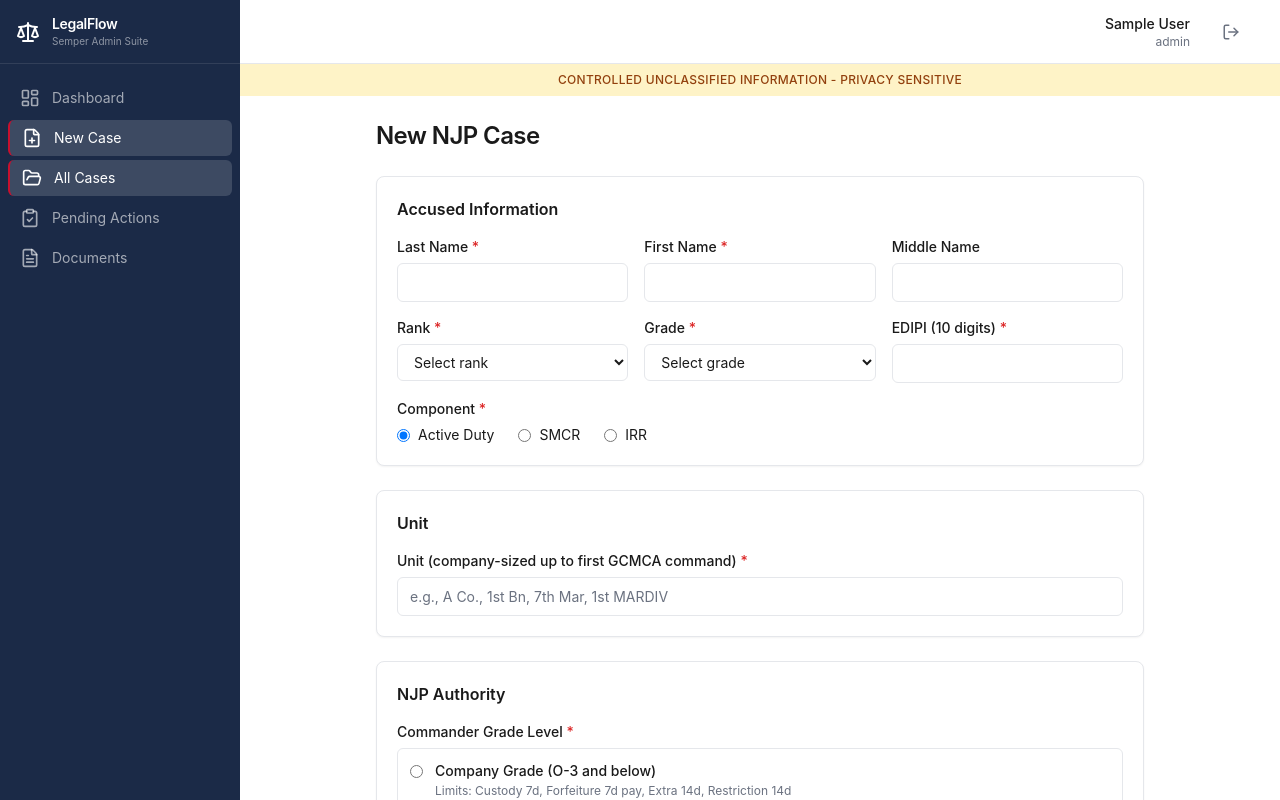
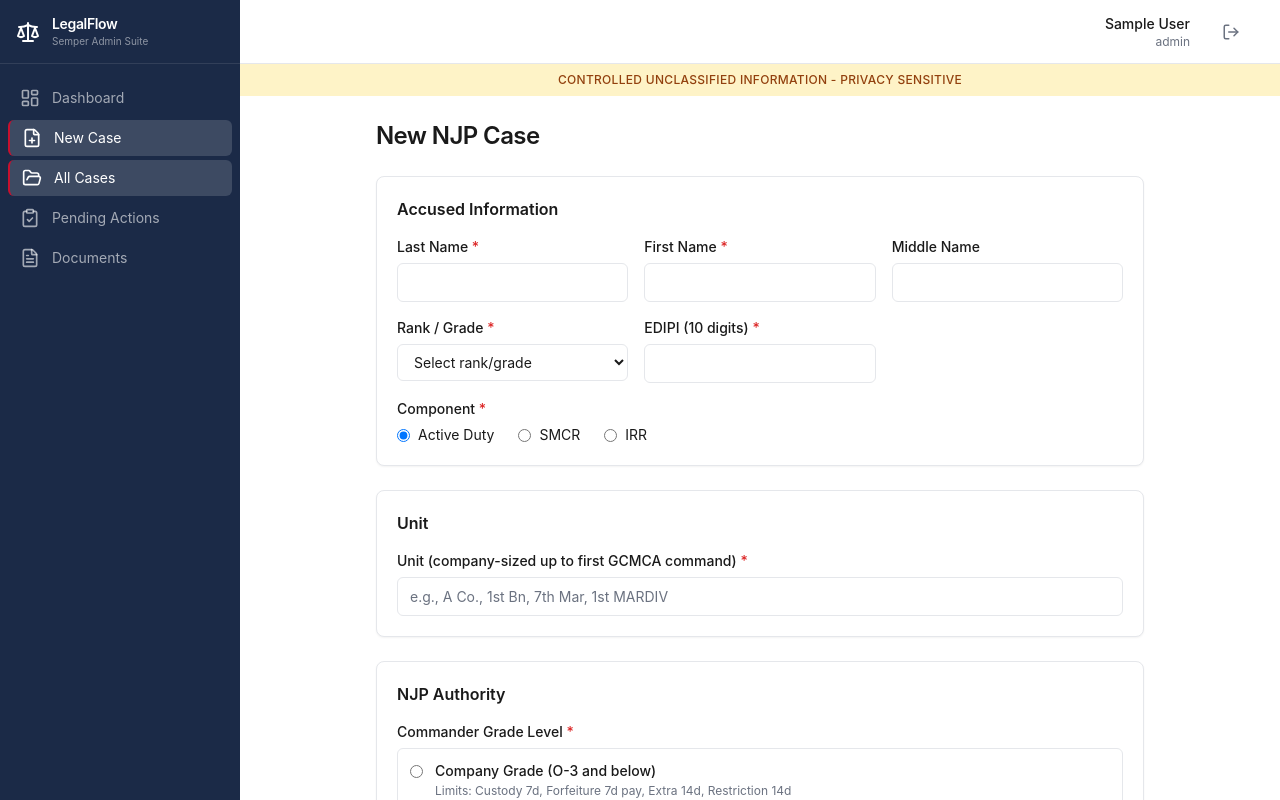
Before and after one commit to furby203824/LegalFlow, a Next.js app: page /LegalFlow/cases/new in a window 1280 px wide. Shown: the top 800 px of the page. Built offline with nearby package versions, Linux system fonts and the light colour scheme; sample sign-in values are in the browser's storage.

Commit message:
Combine Rank and Grade into single dropdown with E3/LCpl format
Replaces the two separate Rank and Grade select fields with one
combined dropdown showing options like "E3/LCpl", "E5/Sgt", etc.

https://claude.ai/code/session_01Um6AGosFrii8Xwt1djEcLo

```diff
--- a/src/app/cases/new/page.tsx
+++ b/src/app/cases/new/page.tsx
@@ -3,7 +3,7 @@
 import { useState, FormEvent } from "react";
 import { useRouter } from "next/navigation";
 import AppShell from "@/components/ui/AppShell";
-import { RANKS, GRADES, UCMJ_ARTICLES, RANK_TO_GRADE } from "@/types";
+import { UCMJ_ARTICLES, RANK_GRADE_OPTIONS, RANK_TO_GRADE, GRADES } from "@/types";
 import type { Rank } from "@/types";
 import { cn } from "@/lib/utils";
 import { AlertTriangle, AlertOctagon, Info, Plus, Trash2 } from "lucide-react";
@@ -41,8 +41,7 @@ export default function NewCasePage() {
   const [lastName, setLastName] = useState("");
   const [firstName, setFirstName] = useState("");
   const [middleName, setMiddleName] = useState("");
-  const [rank, setRank] = useState("");
-  const [grade, setGrade] = useState("");
+  const [rankGrade, setRankGrade] = useState(""); // combined "E3/LCpl" value
   const [edipi, setEdipi] = useState("");
   const [unit, setUnit] = useState("");
   const [component, setComponent] = useState("ACTIVE");
@@ -56,10 +55,9 @@ export default function NewCasePage() {
     victims: [{ status: "Unknown", sex: "Unknown", race: "Unknown", ethnicity: "Unknown" }],
   }]);
 
-  function handleRankChange(newRank: string) {
-    setRank(newRank);
-    if (newRank in RANK_TO_GRADE) setGrade(RANK_TO_GRADE[newRank as Rank]);
-  }
+  // Parse rank and grade from combined value like "E3/LCpl"
+  const rank = rankGrade ? rankGrade.split("/")[1] : "";
+  const grade = rankGrade ? rankGrade.split("/")[0] : "";
 
   function updateOffense(idx: number, field: keyof OffenseInput, value: string) {
     const updated = [...offenses];
@@ -182,16 +180,10 @@ export default function NewCasePage() {
               <Field label="Middle Name">
                 <input className="input-field" value={middleName} onChange={(e) => setMiddleName(e.target.value)} />
               </Field>
-              <Field label="Rank" required>
-                <select className="input-field" value={rank} onChange={(e) => handleRankChange(e.target.value)} required>
-                  <option value="">Select rank</option>
-                  {RANKS.map((r) => <option key={r} value={r}>{r}</option>)}
-                </select>
-              </Field>
-              <Field label="Grade" required>
-                <select className="input-field" value={grade} onChange={(e) => setGrade(e.target.value)} required>
-                  <option value="">Select grade</option>
-                  {GRADES.map((g) => <option key={g} value={g}>{g}</option>)}
+              <Field label="Rank / Grade" required>
+                <select className="input-field" value={rankGrade} onChange={(e) => setRankGrade(e.target.value)} required>
+                  <option value="">Select rank/grade</option>
+                  {RANK_GRADE_OPTIONS.map((o) => <option key={o.label} value={o.label}>{o.label}</option>)}
                 </select>
               </Field>
               <Field label="EDIPI (10 digits)" required>
--- a/src/types/index.ts
+++ b/src/types/index.ts
@@ -74,6 +74,13 @@ export const RANK_TO_GRADE: Record<Rank, Grade> = {
   LtCol: "O5", Col: "O6", BGen: "O7", MajGen: "O8",
   LtGen: "O9", Gen: "O10",
 };
+
+// Combined rank/grade options for single dropdown (e.g. "E3/LCpl")
+export const RANK_GRADE_OPTIONS = RANKS.map((r) => ({
+  rank: r,
+  grade: RANK_TO_GRADE[r],
+  label: `${RANK_TO_GRADE[r]}/${r}`,
+}));
 
 export function getGradeNumber(grade: Grade): number {
   const num = parseInt(grade.replace(/[EOW]/g, ""), 10);
```
